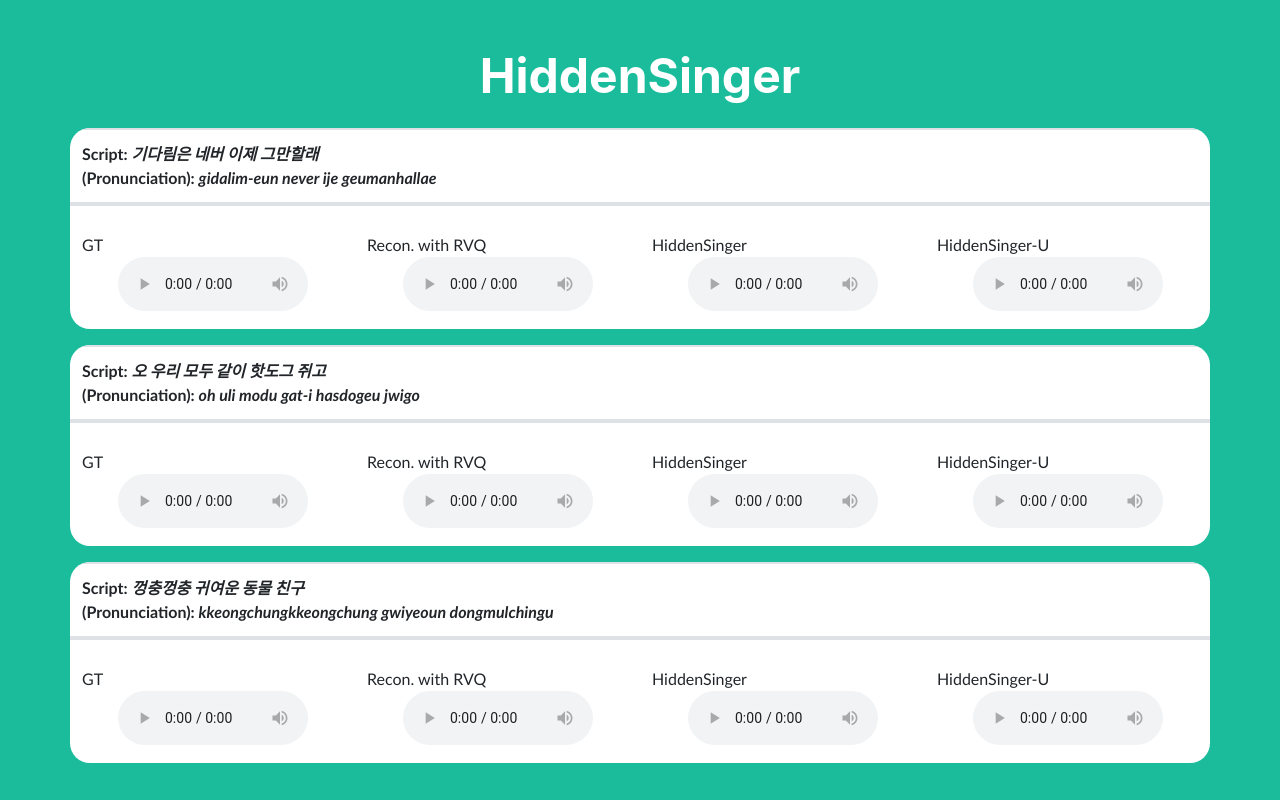
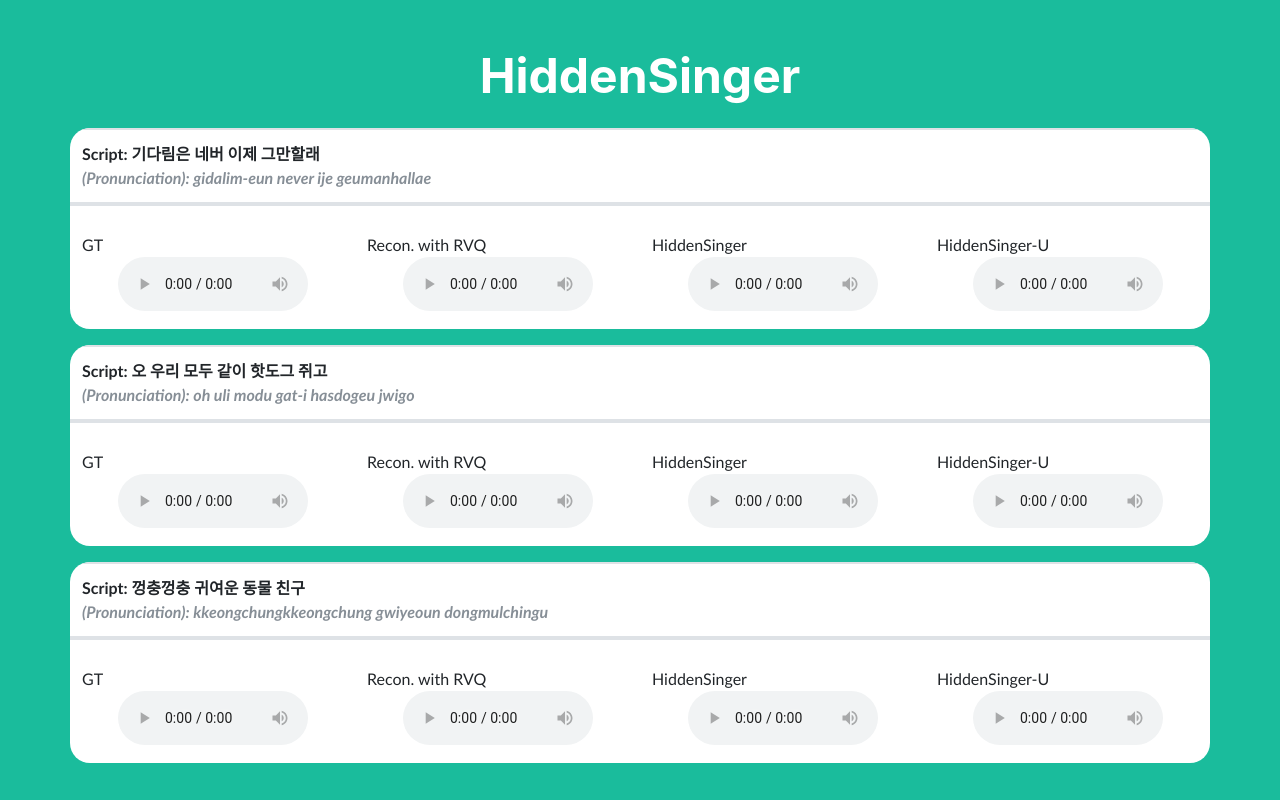
Before and after one commit to hiddensinger/hiddensinger.github.io, a plain HTML site: page index.html in a window 1280 px wide. Shown: the part 1700-2500 px from the top of the page. Drawn offline with nearby package versions, Linux system fonts and the light colour scheme; a web font is replaced by a local one.

Commit message:
Update index.html

```diff
--- a/index.html
+++ b/index.html
@@ -24,13 +24,13 @@
                 html = "<table class=\"table table-responsive align-content-center\" style=\"background-color: white; border-radius: 20px\">"
                 html +="<thead><tr><th colspan=\"5\" style=\"width: 40%\">"
                 html +="<div class=\"text-left\">"
-                html += "Script: <i>"
+                html += "Script: "
                 html += script["script"]
-                html +="</i></div>"
+                html +="</div>"
                 html +="<div class=\"text-left\">"
-                html += "\n(Pronunciation): <i>"
+                html += "\n<i><font size=\"3em\" color=\"#868e96\">(Pronunciation): "
                 html += script["pronun"]
-                html +="</i></div>"
+                html +="</font></i></div>"
                 html += "</th></tr></thead>"
                 html +="<tbody><tr>"
                 for(var key in exp){
```
